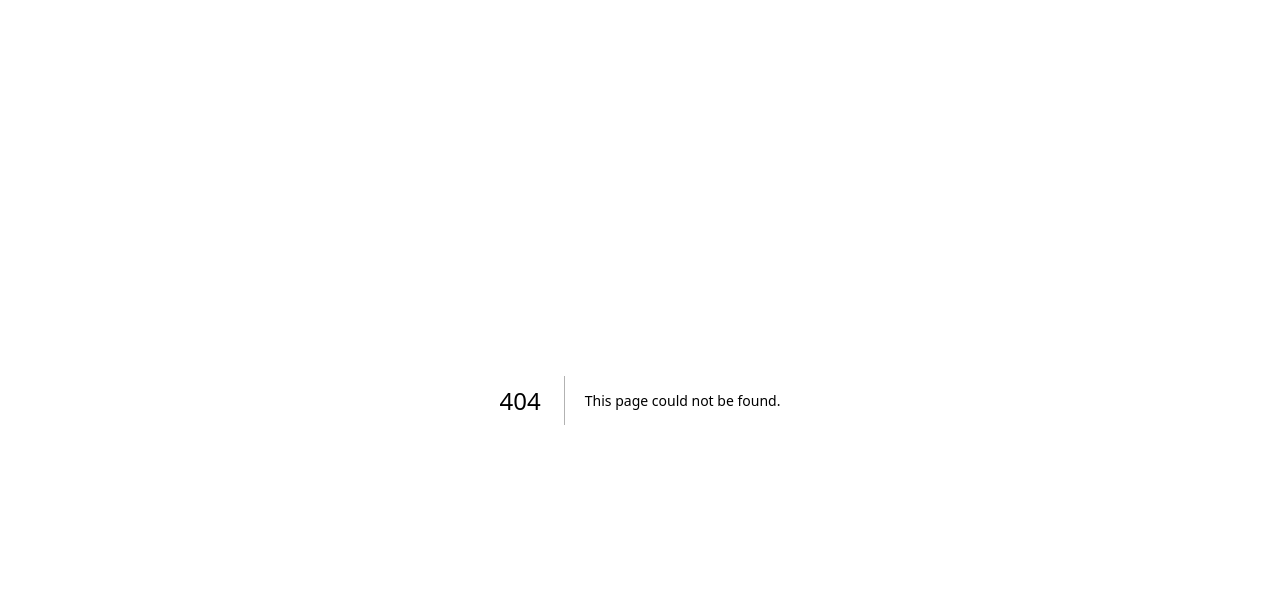
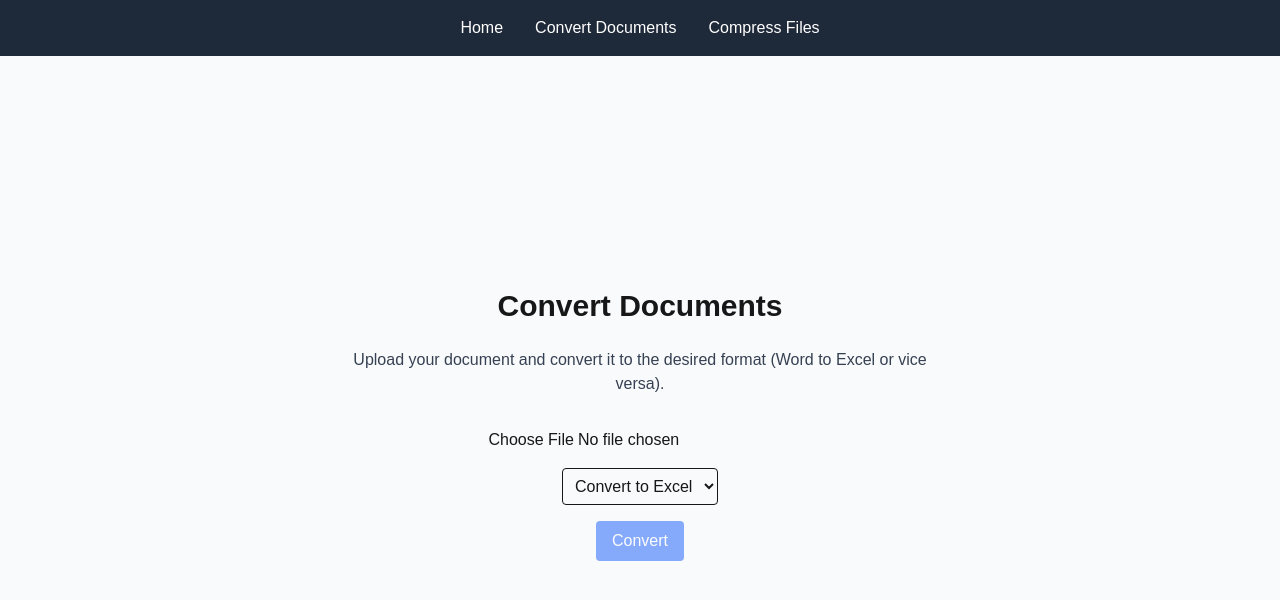
Before and after one commit to KetanBhenwal/PixelForge, a Next.js app: page /convert-documents in a window 1280 px wide. Before the commit this address had no page. Shown: the top 600 px of the page. Built offline with nearby package versions, Linux system fonts and the light colour scheme.

Commit message:
Remove ads.txt file and add sitemap.xml; implement CompressFiles and ConvertDocuments components with file handling and resizing options in ImageConverter.

```diff
--- /dev/null
+++ b/src/app/compress-files/page.tsx
@@ -0,0 +1,63 @@
+"use client";
+
+import React, { useState } from "react";
+
+export default function CompressFiles() {
+  const [file, setFile] = useState<File | null>(null);
+  const [compressedFileUrl, setCompressedFileUrl] = useState<string>("");
+  const [loading, setLoading] = useState(false);
+
+  const handleFileChange = (e: React.ChangeEvent<HTMLInputElement>) => {
+    if (e.target.files && e.target.files[0]) {
+      setFile(e.target.files[0]);
+      setCompressedFileUrl("");
+    }
+  };
+
+  const handleCompress = async () => {
+    if (!file) return;
+    setLoading(true);
+
+    // Simulate file compression process
+    setTimeout(() => {
+      const fakeUrl = URL.createObjectURL(new Blob(["Compressed File"], { type: "application/octet-stream" }));
+      setCompressedFileUrl(fakeUrl);
+      setLoading(false);
+    }, 2000);
+  };
+
+  return (
+    <div className="min-h-screen flex flex-col items-center justify-center p-4 bg-gray-50 dark:bg-gray-900">
+      <h1 className="text-3xl font-bold mb-6 text-center">Compress Huge Files</h1>
+      <p className="mb-8 text-center max-w-xl text-gray-700 dark:text-gray-300">
+        Upload your file to compress it and save space.
+      </p>
+      <input type="file" onChange={handleFileChange} className="mb-4" />
+      <button
+        onClick={handleCompress}
+        disabled={!file || loading}
+        className="bg-blue-600 text-white px-4 py-2 rounded disabled:opacity-50"
+      >
+        {loading ? "Compressing..." : "Compress"}
+      </button>
+      {compressedFileUrl && (
+        <div className="mt-4">
+          <a href={compressedFileUrl} download="compressed-file.zip" className="text-blue-700 underline">
+            Download Compressed File
+          </a>
+        </div>
+      )}
+      <div className="my-8 w-full flex justify-center">
+        <ins
+          className="adsbygoogle"
+          style={{ display: "block", textAlign: "center" }}
+          data-ad-client="ca-pub-3851492837698079"
+          data-ad-slot="1234567890"
+          data-ad-format="auto"
+          data-full-width-responsive="true"
+        ></ins>
+        <script>{`(adsbygoogle = window.adsbygoogle || []).push({});`}</script>
+      </div>
+    </div>
+  );
+}
--- /dev/null
+++ b/src/app/convert-documents/page.tsx
@@ -0,0 +1,72 @@
+"use client";
+
+import React, { useState } from "react";
+
+export default function ConvertDocuments() {
+  const [file, setFile] = useState<File | null>(null);
+  const [outputFormat, setOutputFormat] = useState<string>("excel");
+  const [convertedFileUrl, setConvertedFileUrl] = useState<string>("");
+  const [loading, setLoading] = useState(false);
+
+  const handleFileChange = (e: React.ChangeEvent<HTMLInputElement>) => {
+    if (e.target.files && e.target.files[0]) {
+      setFile(e.target.files[0]);
+      setConvertedFileUrl("");
+    }
+  };
+
+  const handleFormatChange = (e: React.ChangeEvent<HTMLSelectElement>) => {
+    setOutputFormat(e.target.value);
+  };
+
+  const handleConvert = async () => {
+    if (!file) return;
+    setLoading(true);
+
+    // Simulate file conversion process
+    setTimeout(() => {
+      const fakeUrl = URL.createObjectURL(new Blob(["Converted File"], { type: "application/octet-stream" }));
+      setConvertedFileUrl(fakeUrl);
+      setLoading(false);
+    }, 2000);
+  };
+
+  return (
+    <div className="min-h-screen flex flex-col items-center justify-center p-4 bg-gray-50 dark:bg-gray-900">
+      <h1 className="text-3xl font-bold mb-6 text-center">Convert Documents</h1>
+      <p className="mb-8 text-center max-w-xl text-gray-700 dark:text-gray-300">
+        Upload your document and convert it to the desired format (Word to Excel or vice versa).
+      </p>
+      <input type="file" accept=".doc,.docx,.xls,.xlsx" onChange={handleFileChange} className="mb-4" />
+      <select value={outputFormat} onChange={handleFormatChange} className="mb-4 p-2 border rounded">
+        <option value="word">Convert to Word</option>
+        <option value="excel">Convert to Excel</option>
+      </select>
+      <button
+        onClick={handleConvert}
+        disabled={!file || loading}
+        className="bg-blue-600 text-white px-4 py-2 rounded disabled:opacity-50"
+      >
+        {loading ? "Converting..." : "Convert"}
+      </button>
+      {convertedFileUrl && (
+        <div className="mt-4">
+          <a href={convertedFileUrl} download={`converted.${outputFormat === "word" ? "docx" : "xlsx"}`} className="text-blue-700 underline">
+            Download Converted File
+          </a>
+        </div>
+      )}
+      <div className="my-8 w-full flex justify-center">
+        <ins
+          className="adsbygoogle"
+          style={{ display: "block", textAlign: "center" }}
+          data-ad-client="ca-pub-3851492837698079"
+          data-ad-slot="1234567890"
+          data-ad-format="auto"
+          data-full-width-responsive="true"
+        ></ins>
+        <script>{`(adsbygoogle = window.adsbygoogle || []).push({});`}</script>
+      </div>
+    </div>
+  );
+}
--- a/src/app/layout.tsx
+++ b/src/app/layout.tsx
@@ -53,15 +53,27 @@ export default function RootLayout({
           src="https://pagead2.googlesyndication.com/pagead/js/adsbygoogle.js?client=ca-pub-3851492837698079"
           crossOrigin="anonymous"
         ></script>
+        <meta name="description" content="Convert images, documents, and compress files online. Fast, free, and easy to use!" />
+        <meta name="keywords" content="image converter, document converter, file compression, online tools" />
+        <link rel="canonical" href="https://yourdomain.com/" />
       </head>
       <body
         className={`${geistSans.variable} ${geistMono.variable} antialiased`}
       >
+        {/* Navigation Bar */}
+        <nav className="bg-gray-800 text-white p-4">
+          <ul className="flex justify-center gap-8">
+            <li><a href="/" className="hover:underline">Home</a></li>
+            <li><a href="/convert-documents" className="hover:underline">Convert Documents</a></li>
+            <li><a href="/compress-files" className="hover:underline">Compress Files</a></li>
+          </ul>
+        </nav>
+
         {/* Google AdSense ad slot example (replace data-ad-client and data-ad-slot with your own) */}
         <ins
           className="adsbygoogle"
           style={{ display: "block", textAlign: "center" }}
-          data-ad-client="ca-pub-xxxxxxxxxxxxxxxx"
+          data-ad-client="ca-pub-3851492837698079"
           data-ad-slot="1234567890"
           data-ad-format="auto"
           data-full-width-responsive="true"
--- a/src/app/page.tsx
+++ b/src/app/page.tsx
@@ -5,6 +5,10 @@ import AdSense from "../components/AdSense";
 
 export default function Home() {
   return (
+    <>
+      <head>
+        <meta name="description" content="Convert images between PNG, JPEG, WEBP, and BMP formats instantly in your browser. Fast, private, and free!" />
+      </head>
       <div className="min-h-screen flex flex-col items-center justify-center p-4 bg-gray-50 dark:bg-gray-900">
         <h1 className="text-3xl font-bold mb-6 text-center">Image Converter (PNG, JPEG, WEBP, BMP)</h1>
         <p className="mb-8 text-center max-w-xl text-gray-700 dark:text-gray-300">
@@ -19,5 +23,6 @@ export default function Home() {
           &copy; {new Date().getFullYear()} Image Converter. Built with Next.js.
         </footer>
       </div>
+    </>
   );
 }
--- a/src/components/ImageConverter.tsx
+++ b/src/components/ImageConverter.tsx
@@ -7,6 +7,8 @@ const ImageConverter: React.FC = () => {
   const [outputUrl, setOutputUrl] = useState<string>("");
   const [outputType, setOutputType] = useState<string>("image/jpeg");
   const [loading, setLoading] = useState(false);
+  const [resizeOption, setResizeOption] = useState<string>("percentage");
+  const [resizeValue, setResizeValue] = useState<number>(100);
 
   const handleFileChange = (e: React.ChangeEvent<HTMLInputElement>) => {
     if (e.target.files && e.target.files[0]) {
@@ -19,6 +21,14 @@ const ImageConverter: React.FC = () => {
     setOutputType(e.target.value);
   };
 
+  const handleResizeOptionChange = (e: React.ChangeEvent<HTMLSelectElement>) => {
+    setResizeOption(e.target.value);
+  };
+
+  const handleResizeValueChange = (e: React.ChangeEvent<HTMLInputElement>) => {
+    setResizeValue(Number(e.target.value));
+  };
+
   const handleConvert = async () => {
     if (!file) return;
     setLoading(true);
@@ -27,10 +37,21 @@ const ImageConverter: React.FC = () => {
       const img = new window.Image();
       img.onload = () => {
         const canvas = document.createElement("canvas");
-        canvas.width = img.width;
-        canvas.height = img.height;
         const ctx = canvas.getContext("2d");
-        ctx?.drawImage(img, 0, 0);
+
+        let scaleFactor = 1;
+        if (resizeOption === "percentage") {
+          scaleFactor = resizeValue / 100;
+        } else if (resizeOption === "size") {
+          const targetSize = resizeValue * 1024; // Convert KB to bytes
+          const originalSize = file.size;
+          scaleFactor = Math.sqrt(targetSize / originalSize);
+        }
+
+        canvas.width = img.width * scaleFactor;
+        canvas.height = img.height * scaleFactor;
+        ctx?.drawImage(img, 0, 0, canvas.width, canvas.height);
+
         const url = canvas.toDataURL(outputType);
         setOutputUrl(url);
         setLoading(false);
@@ -54,6 +75,20 @@ const ImageConverter: React.FC = () => {
           <option value="image/webp">WEBP</option>
           <option value="image/bmp">BMP</option>
         </select>
+      </div>
+      <div className="flex w-full gap-2">
+        <select value={resizeOption} onChange={handleResizeOptionChange} className="border rounded p-2 flex-1 bg-gray-50 dark:bg-gray-700 text-gray-900 dark:text-gray-100">
+          <option value="percentage">Resize by Percentage</option>
+          <option value="size">Resize by Size (KB)</option>
+        </select>
+        <input
+          type="number"
+          value={resizeValue}
+          onChange={handleResizeValueChange}
+          className="border rounded p-2 flex-1 bg-gray-50 dark:bg-gray-700 text-gray-900 dark:text-gray-100"
+          placeholder="Enter value"
+        />
+      </div>
       <button
         onClick={handleConvert}
         disabled={!file || loading}
@@ -61,7 +96,6 @@ const ImageConverter: React.FC = () => {
       >
         {loading ? "Converting..." : "Convert"}
       </button>
-      </div>
       {outputUrl && (
         <div className="flex flex-col items-center gap-2 mt-4">
           {/* eslint-disable-next-line @next/next/no-img-element */}
```
Also changed, not shown: public/ads.txt (deleted), 1 other file (tests, documents, lock files or other folders). Lines whose indentation alone changed are shown as unchanged.
